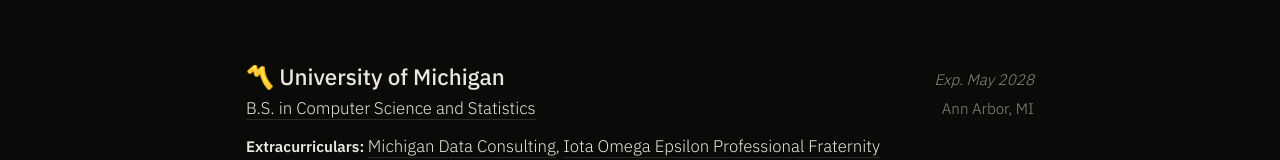
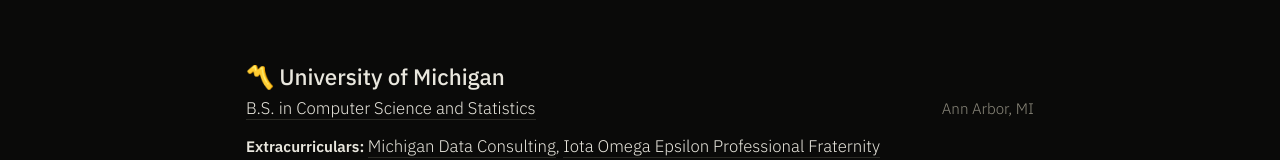
Before and after one commit to acstartup/acstartup.dev, a website: page experience/index.html in a window 1280 px wide. Shown: the part 368-528 px from the top of the page. Drawn offline with Linux system fonts and the light colour scheme.

Commit message:
(feat): remove grad expectations

```diff
--- a/experience/index.html
+++ b/experience/index.html
@@ -306,7 +306,7 @@
     <div class="experience">
       <div class="exp-header-row">
         <h2 class="exp-title">〽️ University of Michigan</h2>
-        <span class="exp-date">Exp. May 2028</span>
+        <span class="exp-date"></span>
       </div>
       <div class="exp-company-row">
         <a href="https://umich.edu/" class="exp-company" target="_blank" rel="noopener noreferrer">B.S. in Computer Science and Statistics</a>
```
